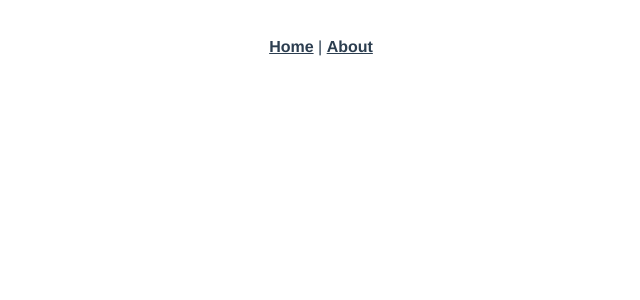
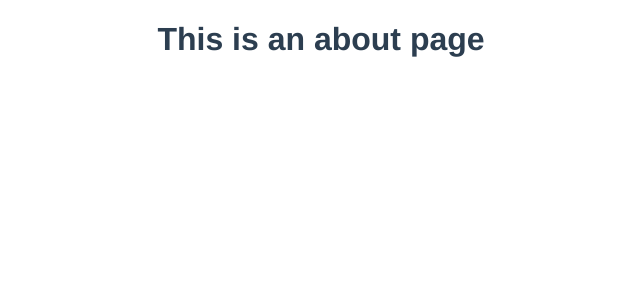
Before and after one commit to fionaVg1/kd-showroom, a Vue app: page /personalPerformance in a window 1280 px wide. Shown: the top 300 px of the page, without its empty margins (319-959 px from the left). Built offline with nearby package versions, Linux system fonts and the light colour scheme.

Commit message:
删除无用的文件

```diff
--- a/src/App.vue
+++ b/src/App.vue
@@ -1,9 +1,5 @@
 <template>
   <div id="app">
-    <div id="nav">
-      <router-link to="/">Home</router-link> |
-      <router-link to="/about">About</router-link>
-    </div>
     <router-view/>
   </div>
 </template>
--- a/src/router/index.js
+++ b/src/router/index.js
@@ -11,13 +11,13 @@ const routes = [
     component: Home
   },
   {
-    path: '/about',
-    name: 'About',
+    path: '/personalPerformance',
+    name: 'PersonalPerformance',
     // route level code-splitting
     // this generates a separate chunk (about.[hash].js) for this route
     // which is lazy-loaded when the route is visited.
-    component: () => import(/* webpackChunkName: "about" */ '../views/About.vue')
-  }
+    component: () => import(/* webpackChunkName: "about" */ '../views/PersonalPerformance.vue')
+  },
 ]
 
 const router = new VueRouter({
--- a/src/views/About.vue
+++ b/src/views/PersonalPerformance.vue
@@ -1,5 +1,5 @@
 <template>
-  <div class="about">
+  <div class="personalPerformance">
     <h1>This is an about page</h1>
   </div>
 </template>
```
